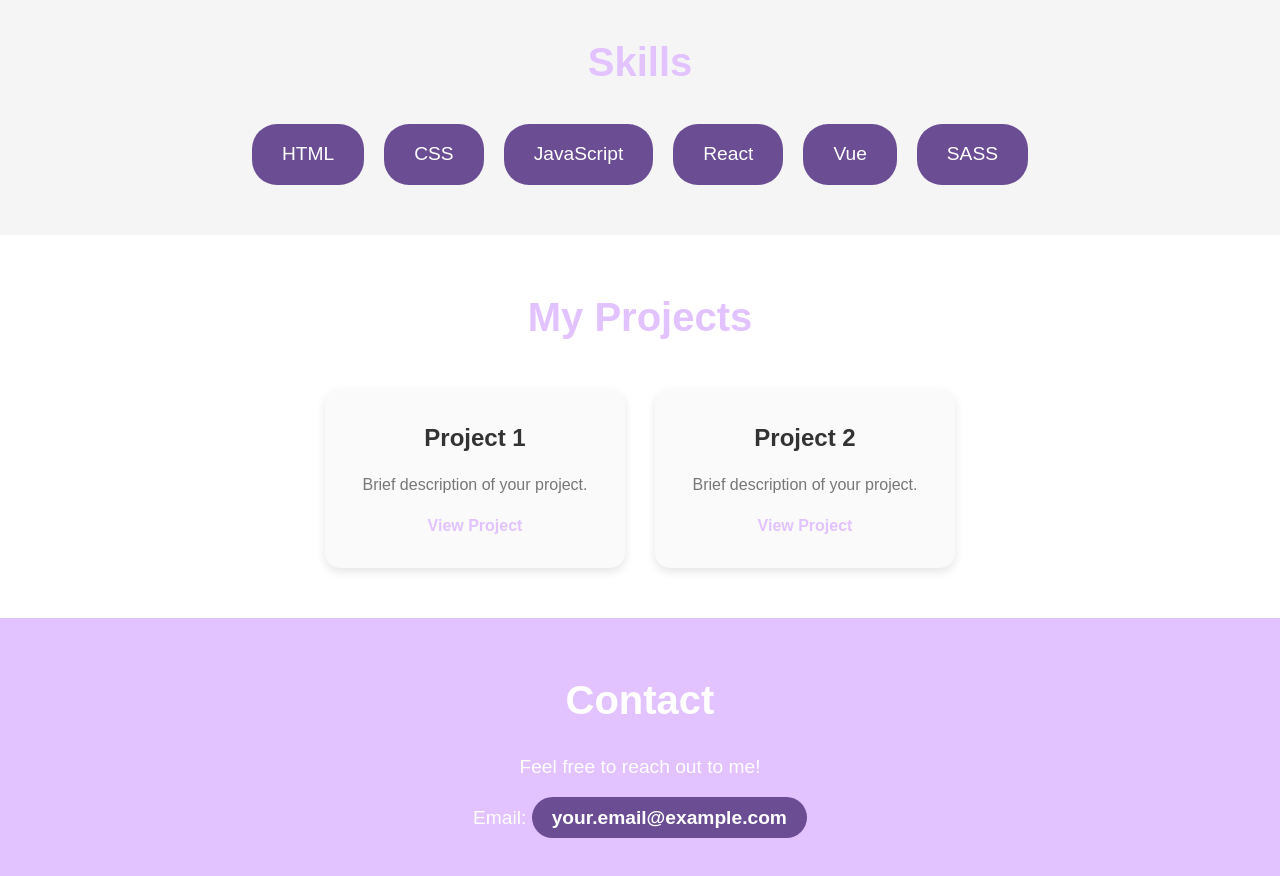
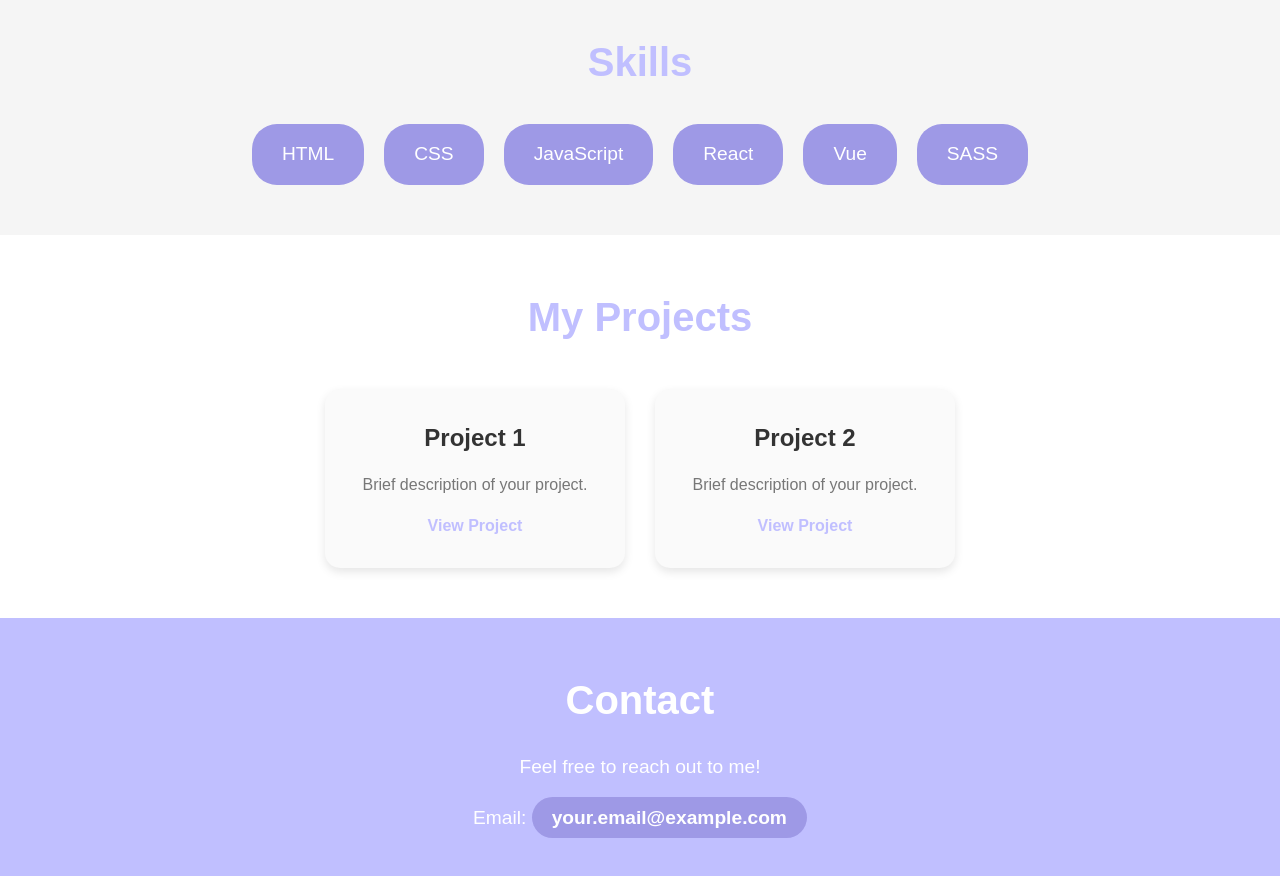
Before and after one commit to radsurya/portfolio, a plain HTML site: page index.html in a window 1280 px wide. Shown: the part 820-1696 px from the top of the page. Drawn offline with Linux system fonts and the light colour scheme.

Commit message:
Changed color again

```diff
--- a/style.css
+++ b/style.css
@@ -17,7 +17,7 @@ nav {
     position: fixed;
     top: 0;
     width: 100%;
-    background-color: #E2C2FF;
+    background-color: #C0BFFF; /* Main purple color */
     padding: 15px 0;
     box-shadow: 0 4px 10px rgba(0, 0, 0, 0.1);
     z-index: 100;
@@ -42,13 +42,13 @@ nav ul li a {
 }
 
 nav ul li a:hover {
-    color: #5E4B8B;
+    color: #9E99E6; /* Lighter purple for hover effect */
     transform: scale(1.1);
 }
 
 /* About Section */
 #about {
-    background-color: #E2C2FF;
+    background-color: #C0BFFF; /* Main purple color */
     color: #fff;
     text-align: center;
     padding: 100px 20px;
@@ -98,7 +98,7 @@ nav ul li a:hover {
 
 #skills h2 {
     font-size: 2.5rem;
-    color: #E2C2FF;
+    color: #C0BFFF; /* Main purple color */
     margin-bottom: 30px;
     animation: fadeIn 1s ease-out;
 }
@@ -111,7 +111,7 @@ nav ul li a:hover {
 }
 
 .skill {
-    background-color: #6B4D94;
+    background-color: #9E99E6; /* Lighter purple variant */
     color: white;
     padding: 15px 30px;
     border-radius: 25px;
@@ -123,7 +123,7 @@ nav ul li a:hover {
 
 .skill:hover {
     transform: scale(1.1);
-    background-color: #4C3C75;
+    background-color: #A28CC8; /* Even lighter purple for hover */
 }
 
 /* Projects Section */
@@ -135,7 +135,7 @@ nav ul li a:hover {
 
 #projects h2 {
     font-size: 2.5rem;
-    color: #E2C2FF;
+    color: #C0BFFF; /* Main purple color */
     margin-bottom: 40px;
     animation: fadeIn 1.5s ease-out;
 }
@@ -175,19 +175,19 @@ nav ul li a:hover {
 }
 
 .project a {
-    color: #E2C2FF;
+    color: #C0BFFF; /* Main purple color */
     text-decoration: none;
     font-weight: bold;
     transition: color 0.3s ease;
 }
 
 .project a:hover {
-    color: #5E4B8B;
+    color: #9E99E6; /* Lighter purple for hover effect */
 }
 
 /* Contact Section */
 #contact {
-    background-color: #E2C2FF;
+    background-color: #C0BFFF; /* Main purple color */
     color: #fff;
     padding: 50px 20px;
     text-align: center;
@@ -207,14 +207,14 @@ nav ul li a:hover {
     color: #fff;
     text-decoration: none;
     font-weight: bold;
-    background-color: #6B4D94;
+    background-color: #9E99E6; /* Lighter purple for buttons */
     padding: 10px 20px;
     border-radius: 25px;
     transition: background-color 0.3s ease;
 }
 
 #contact a:hover {
-    background-color: #4C3C75;
+    background-color: #A28CC8; /* Even lighter purple for hover */
 }
 
 /* Keyframe Animations */
```
